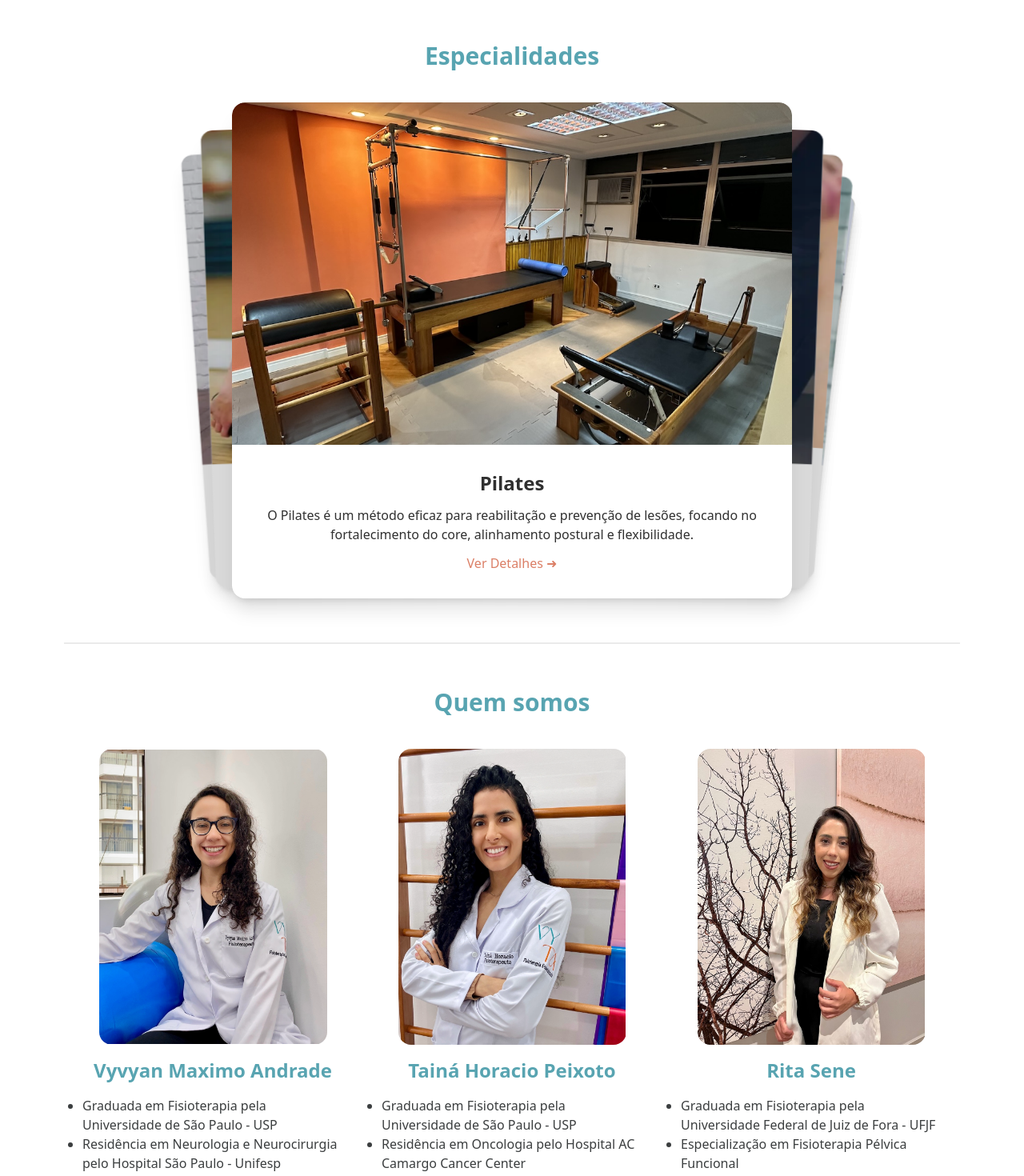
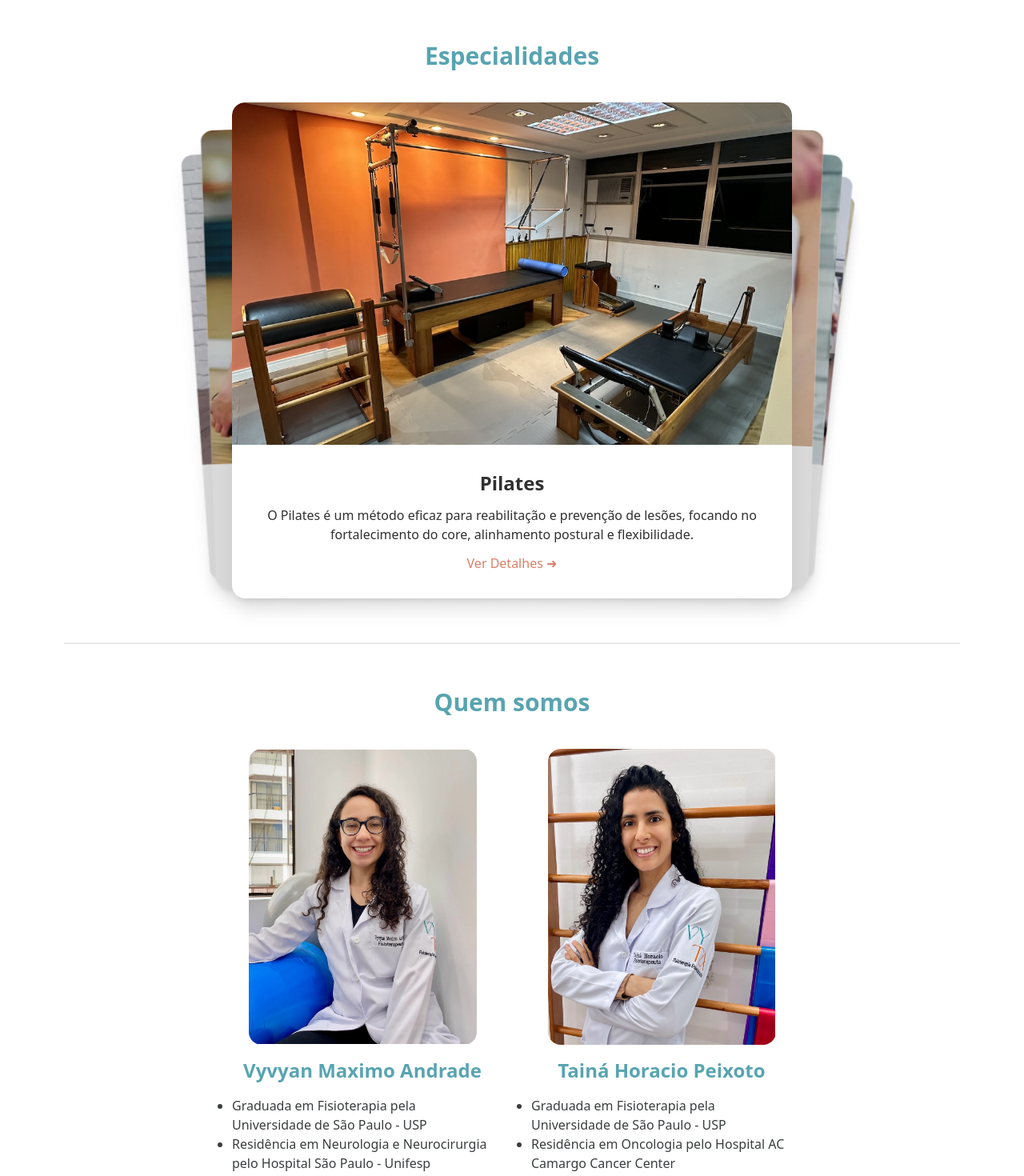
Before and after one commit to gustavomm/ptclinic, a Next.js app: page / in a window 1280 px wide. Shown: the part 860-2330 px from the top of the page at 80% size. Built offline with nearby package versions, Linux system fonts and the light colour scheme; a web font is replaced by a local one; what tailwind-gradient-mask-image would draw is missing.

Commit message:
removed staff member, added address, removed speciality

```diff
--- a/constants/specialities.ts
+++ b/constants/specialities.ts
@@ -61,24 +61,24 @@ const specialities = {
         "O Pilates é um método de exercício físico que se concentra no fortalecimento do core (músculos do abdômen, costas e pelve), promovendo equilíbrio, flexibilidade e controle do corpo. Desenvolvido por Joseph Pilates no início do século XX, este método combina técnicas de exercícios físicos e respiratórios com a consciência corporal, proporcionando benefícios tanto para o corpo quanto para a mente.",
     },
   },
-  "saude-mulher-homem": {
-    slug: "saude-mulher-homem",
-    title: "Saúde da Mulher e do Homem",
-    image: "/incont.webp",
-    description:
-      "Trata e previne disfunções disfunções do assoalho pélvico e incontinência urinária.",
-    fullDescription: {
-      preDescription: "",
-      patientList: [
-        "Mulheres com disfunções do assoalho pélvico: como incontinência urinária, incontinência fecal, prolapsos e dor pélvica crônica.",
-        "Mulheres com dor lombar ou dor pélvica: que podem ocorrer durante a gravidez, após o parto ou em outras fases da vida.",
-        "Homens com incontinência urinária: que pode ser causada por cirurgias de próstata, problemas da musculatura do assoalho pélvico ou outros fatores.",
-      ],
-      postDescription: "",
-      howItWorks:
-        "A fisioterapia em saúde da mulher e do homem abrange um conjunto de intervenções fisioterapêuticas voltadas para a promoção da saúde e prevenção de disfunções relacionadas ao sistema musculoesquelético, pélvico e urogenital. Na mulher, essa especialidade está focada em questões como incontinência urinária, disfunções sexuais, recuperação pós-parto, dor pélvica e pré e pós-operatório de cirurgias ginecológicas. Já na saúde do homem, a fisioterapia pode atuar no tratamento de disfunções como incontinência urinária após cirurgia de próstata. Com abordagens terapêuticas específicas e exercícios, busca-se melhorar a qualidade de vida, autonomia e bem-estar dos pacientes, contribuindo para a sua saúde integral.",
-    },
-  },
+  // "saude-mulher-homem": {
+  //   slug: "saude-mulher-homem",
+  //   title: "Saúde da Mulher e do Homem",
+  //   image: "/incont.webp",
+  //   description:
+  //     "Trata e previne disfunções disfunções do assoalho pélvico e incontinência urinária.",
+  //   fullDescription: {
+  //     preDescription: "",
+  //     patientList: [
+  //       "Mulheres com disfunções do assoalho pélvico: como incontinência urinária, incontinência fecal, prolapsos e dor pélvica crônica.",
+  //       "Mulheres com dor lombar ou dor pélvica: que podem ocorrer durante a gravidez, após o parto ou em outras fases da vida.",
+  //       "Homens com incontinência urinária: que pode ser causada por cirurgias de próstata, problemas da musculatura do assoalho pélvico ou outros fatores.",
+  //     ],
+  //     postDescription: "",
+  //     howItWorks:
+  //       "A fisioterapia em saúde da mulher e do homem abrange um conjunto de intervenções fisioterapêuticas voltadas para a promoção da saúde e prevenção de disfunções relacionadas ao sistema musculoesquelético, pélvico e urogenital. Na mulher, essa especialidade está focada em questões como incontinência urinária, disfunções sexuais, recuperação pós-parto, dor pélvica e pré e pós-operatório de cirurgias ginecológicas. Já na saúde do homem, a fisioterapia pode atuar no tratamento de disfunções como incontinência urinária após cirurgia de próstata. Com abordagens terapêuticas específicas e exercícios, busca-se melhorar a qualidade de vida, autonomia e bem-estar dos pacientes, contribuindo para a sua saúde integral.",
+  //   },
+  // },
   "drenagem-linfatica": {
     slug: "drenagem-linfatica",
     title: "Drenagem Linfática",
--- a/pages/index.tsx
+++ b/pages/index.tsx
@@ -70,16 +70,6 @@ const Home: NextPage = () => {
                 "Crefito 3: 293916F",
               ]}
             />
-            <StaffProfile
-              name="Rita Sene"
-              imgSrc="/rita.jpeg"
-              imgAlt="Rita fisioterapeuta"
-              description={[
-                "Graduada em Fisioterapia pela Universidade Federal de Juiz de Fora - UFJF",
-                "Especialização em Fisioterapia Pélvica Funcional",
-                "Crefito 3: 269942F",
-              ]}
-            />
           </div>
         </section>
 
@@ -111,6 +101,9 @@ const Home: NextPage = () => {
           id="localizacao"
         >
           <h1 className="text-3xl font-bold text-primary-400">Localização</h1>
+          <p className="lg:text-l text-justify lg:max-w-[75%]">
+            Rua Frei Caneca, 1212, Conjunto 53 - Consolação, São Paulo - SP
+          </p>
           <div className="w-[80vw] lg:w-[70vw]">
             <iframe
               src="https://www.google.com/maps/embed?pb=!1m18!1m12!1m3!1d427.96519633859407!2d-46.66115957244263!3d-23.559992771406215!2m3!1f0!2f0!3f0!3m2!1i1024!2i768!4f13.1!3m3!1m2!1s0x94ce592d449e10dd%3A0x9fb98fcb63eab6f4!2sVyta%20Fisioterapia!5e0!3m2!1sen!2sbr!4v1678887676221!5m2!1sen!2sbr"
--- a/pages/speciality/[slug].tsx
+++ b/pages/speciality/[slug].tsx
@@ -86,7 +86,6 @@ export async function getStaticPaths() {
       { params: { slug: specialities.gerontologia.slug } },
       { params: { slug: specialities["condicionamento-fisico"].slug } },
       { params: { slug: specialities.respiratoria.slug } },
-      { params: { slug: specialities["saude-mulher-homem"].slug } },
       { params: { slug: specialities["drenagem-linfatica"].slug } },
       { params: { slug: specialities.pilates.slug } },
     ],
```
